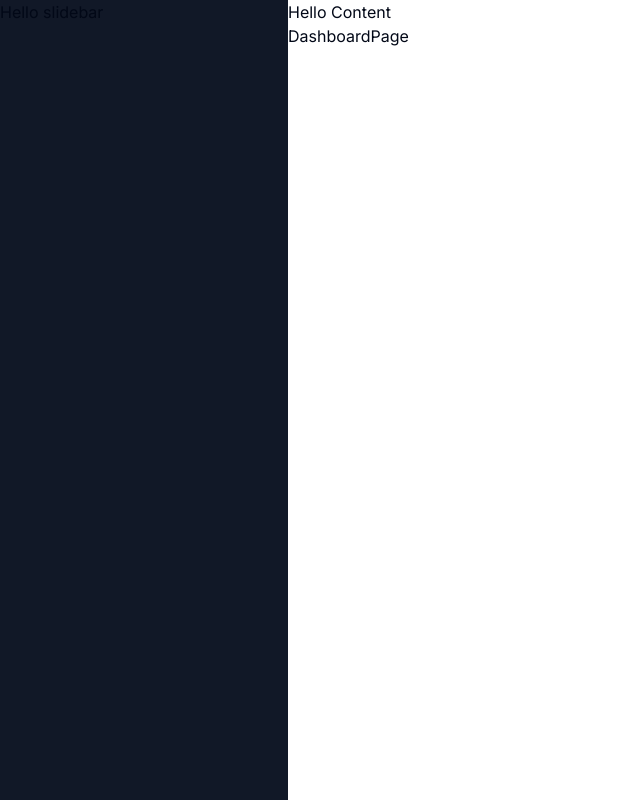
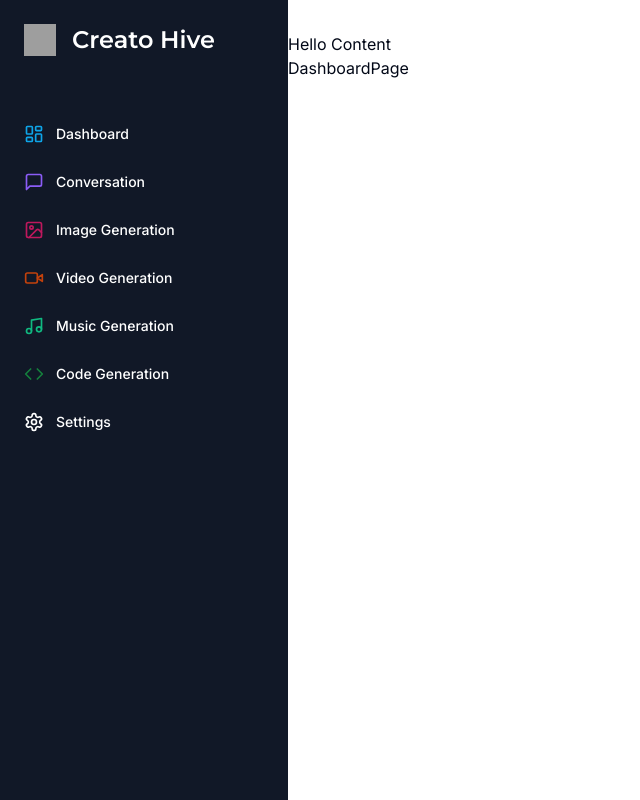
Before and after one commit to Amaljith64/Creato-Hive-AI-SAAS-Application, a Next.js app: page /dashboard in a window 1280 px wide. Shown: the whole page, without its empty margins (0-640 px from the left). Built offline with nearby package versions, Linux system fonts and the light colour scheme; grey boxes are pictures that could not be loaded.

Commit message:
Added SideBar

```diff
--- a/app/(dashboard)/(routes)/dashboard/page.tsx
+++ b/app/(dashboard)/(routes)/dashboard/page.tsx
@@ -1,11 +1,7 @@
-import { UserButton } from "@clerk/nextjs";
-import React from "react";
-
 export default function DashboardPage() {
   return (
     <div>
       <p>DashboardPage</p>
-      <UserButton afterSignOutUrl="/"/>
     </div>
   );
 }
--- a/app/(dashboard)/layout.tsx
+++ b/app/(dashboard)/layout.tsx
@@ -1,3 +1,5 @@
+import Navbar from "@/components/navbar";
+import Sidebar from "@/components/sidebar";
 
 export default function DashboardLayout({children}: {children: React.ReactNode}) {
   return (
@@ -6,10 +8,11 @@
         md:w-72 md:flex-col md:fixed md:inset-y-0
         z-[80] bg-gray-900">
             <div>
-                Hello slidebar
+                <Sidebar/>
             </div>
         </div>
         <main className="md:pl-72">
+            <Navbar/>
             Hello Content
             {children}
 
--- /dev/null
+++ b/components/mobile-sidebar.tsx
@@ -0,0 +1,23 @@
+"use client";
+
+import { Menu } from "lucide-react";
+import { Button } from "./ui/button";
+import { Sheet, SheetContent, SheetTrigger } from "./ui/sheet";
+import Sidebar from "./sidebar";
+
+function MobileSidebar() {
+  return (
+    <Sheet>
+      <SheetTrigger>
+        <Button variant="ghost" size="icon" className="md:hidden">
+          <Menu />
+        </Button>
+      </SheetTrigger>
+      <SheetContent side="left" className="p-0">
+        <Sidebar />
+      </SheetContent>
+    </Sheet>
+  );
+}
+
+export default MobileSidebar;
--- /dev/null
+++ b/components/navbar.tsx
@@ -0,0 +1,17 @@
+import React from 'react'
+import { UserButton } from '@clerk/nextjs'
+import MobileSidebar from './mobile-sidebar'
+
+const Navbar = () => {
+  return (
+    <div className='flex items-center p-4'>
+        <MobileSidebar/>
+        <div className='flex w-full justify-end'>
+            <UserButton afterSignOutUrl='/'/>
+        </div>
+
+    </div>
+  )
+}
+
+export default Navbar
--- /dev/null
+++ b/components/sidebar.tsx
@@ -0,0 +1,95 @@
+"use client";
+
+import Image from "next/image";
+import Link from "next/link";
+import { Montserrat } from "next/font/google";
+import { cn } from "@/lib/utils";
+import {LayoutDashboard, MessageSquare, ImageIcon, VideoIcon, Music, Code, Settings} from "lucide-react"
+
+const montserrat = Montserrat({
+    weight: "600",
+    subsets: ["latin"]
+})
+
+const routes = [
+    {
+        label : "Dashboard",
+        icon: LayoutDashboard,
+        href : "/dashboard",
+        color : "text-sky-500"
+    },
+    {
+        label: "Conversation",
+        icon: MessageSquare,
+        href : "/conversation",
+        color : "text-violet-500"
+    },
+    {
+        label: "Image Generation",
+        icon: ImageIcon,
+        href : "/image",
+        color : "text-pink-700"
+    },
+    {
+        label: "Video Generation",
+        icon: VideoIcon,
+        href : "/video",
+        color : "text-orange-700"
+    },
+    {
+        label: "Music Generation",
+        icon: Music,
+        href : "/music",
+        color : "text-emerald-500"
+    },
+    {
+        label: "Code Generation",
+        icon: Code,
+        href : "/code",
+        color : "text-green-700"
+    },
+    {
+        label: "Settings",
+        icon: Settings,
+        href : "/settings",
+    }
+]
+
+function Sidebar() {
+  return (
+    <div
+      className="space-y-4 py-4 flex flex-col h-full
+    bg-[#111827] text-white"
+    >
+      <div className="px-3 py-2 flex-1">
+        <Link href="/dashboard" className="flex items-center pl-3 mb-14">
+            <div className="relative w-8 h-8 mr-4">
+
+            <Image fill src="/logo.png" alt="logo" />
+            </div>
+            <h1 className={cn ("text-2xl font-bold",
+            montserrat.className)}>Creato Hive</h1>
+
+        </Link>
+        <div className="space-y-1">
+            {routes.map((route) => (
+                <Link
+                href={route.href}
+                key={route.href}
+                className="text-sm group flex p-3 w-full justify-start
+                font-medium cursor-pointer hover:text-white hover:bg-white/10
+                rounded-lg transition">
+                    <div className="flex items-center flex-1">
+                        <route.icon className={cn ("h-5 w-5 mr-3",route.color)} />
+                        {route.label}
+                    </div>
+                </Link>
+            ))}
+
+        </div>
+      </div>
+    </div>
+  );
+}
+
+export default Sidebar;
--- /dev/null
+++ b/components/ui/sheet.tsx
@@ -0,0 +1,144 @@
+"use client"
+
+import * as React from "react"
+import * as SheetPrimitive from "@radix-ui/react-dialog"
+import { cva, type VariantProps } from "class-variance-authority"
+import { X } from "lucide-react"
+
+import { cn } from "@/lib/utils"
+
+const Sheet = SheetPrimitive.Root
+
+const SheetTrigger = SheetPrimitive.Trigger
+
+const SheetClose = SheetPrimitive.Close
+
+const SheetPortal = ({
+  className,
+  ...props
+}: SheetPrimitive.DialogPortalProps) => (
+  <SheetPrimitive.Portal className={cn(className)} {...props} />
+)
+SheetPortal.displayName = SheetPrimitive.Portal.displayName
+
+const SheetOverlay = React.forwardRef<
+  React.ElementRef<typeof SheetPrimitive.Overlay>,
+  React.ComponentPropsWithoutRef<typeof SheetPrimitive.Overlay>
+>(({ className, ...props }, ref) => (
+  <SheetPrimitive.Overlay
+    className={cn(
+      "fixed inset-0 z-50 bg-background/80 backdrop-blur-sm data-[state=open]:animate-in data-[state=closed]:animate-out data-[state=closed]:fade-out-0 data-[state=open]:fade-in-0",
+      className
+    )}
+    {...props}
+    ref={ref}
+  />
+))
+SheetOverlay.displayName = SheetPrimitive.Overlay.displayName
+
+const sheetVariants = cva(
+  "fixed z-50 gap-4 bg-background p-6 shadow-lg transition ease-in-out data-[state=open]:animate-in data-[state=closed]:animate-out data-[state=closed]:duration-300 data-[state=open]:duration-500",
+  {
+    variants: {
+      side: {
+        top: "inset-x-0 top-0 border-b data-[state=closed]:slide-out-to-top data-[state=open]:slide-in-from-top",
+        bottom:
+          "inset-x-0 bottom-0 border-t data-[state=closed]:slide-out-to-bottom data-[state=open]:slide-in-from-bottom",
+        left: "inset-y-0 left-0 h-full w-3/4 border-r data-[state=closed]:slide-out-to-left data-[state=open]:slide-in-from-left sm:max-w-sm",
+        right:
+          "inset-y-0 right-0 h-full w-3/4  border-l data-[state=closed]:slide-out-to-right data-[state=open]:slide-in-from-right sm:max-w-sm",
+      },
+    },
+    defaultVariants: {
+      side: "right",
+    },
+  }
+)
+
+interface SheetContentProps
+  extends React.ComponentPropsWithoutRef<typeof SheetPrimitive.Content>,
+    VariantProps<typeof sheetVariants> {}
+
+const SheetContent = React.forwardRef<
+  React.ElementRef<typeof SheetPrimitive.Content>,
+  SheetContentProps
+>(({ side = "right", className, children, ...props }, ref) => (
+  <SheetPortal>
+    <SheetOverlay />
+    <SheetPrimitive.Content
+      ref={ref}
+      className={cn(sheetVariants({ side }), className)}
+      {...props}
+    >
+      {children}
+      <SheetPrimitive.Close className="absolute right-4 top-4 rounded-sm opacity-70 ring-offset-background transition-opacity hover:opacity-100 focus:outline-none focus:ring-2 focus:ring-ring focus:ring-offset-2 disabled:pointer-events-none data-[state=open]:bg-secondary">
+        <X className="h-4 w-4" />
+        <span className="sr-only">Close</span>
+      </SheetPrimitive.Close>
+    </SheetPrimitive.Content>
+  </SheetPortal>
+))
+SheetContent.displayName = SheetPrimitive.Content.displayName
+
+const SheetHeader = ({
+  className,
+  ...props
+}: React.HTMLAttributes<HTMLDivElement>) => (
+  <div
+    className={cn(
+      "flex flex-col space-y-2 text-center sm:text-left",
+      className
+    )}
+    {...props}
+  />
+)
+SheetHeader.displayName = "SheetHeader"
+
+const SheetFooter = ({
+  className,
+  ...props
+}: React.HTMLAttributes<HTMLDivElement>) => (
+  <div
+    className={cn(
+      "flex flex-col-reverse sm:flex-row sm:justify-end sm:space-x-2",
+      className
+    )}
+    {...props}
+  />
+)
+SheetFooter.displayName = "SheetFooter"
+
+const SheetTitle = React.forwardRef<
+  React.ElementRef<typeof SheetPrimitive.Title>,
+  React.ComponentPropsWithoutRef<typeof SheetPrimitive.Title>
+>(({ className, ...props }, ref) => (
+  <SheetPrimitive.Title
+    ref={ref}
+    className={cn("text-lg font-semibold text-foreground", className)}
+    {...props}
+  />
+))
+SheetTitle.displayName = SheetPrimitive.Title.displayName
+
+const SheetDescription = React.forwardRef<
+  React.ElementRef<typeof SheetPrimitive.Description>,
+  React.ComponentPropsWithoutRef<typeof SheetPrimitive.Description>
+>(({ className, ...props }, ref) => (
+  <SheetPrimitive.Description
+    ref={ref}
+    className={cn("text-sm text-muted-foreground", className)}
+    {...props}
+  />
+))
+SheetDescription.displayName = SheetPrimitive.Description.displayName
+
+export {
+  Sheet,
+  SheetTrigger,
+  SheetClose,
+  SheetContent,
+  SheetHeader,
+  SheetFooter,
+  SheetTitle,
+  SheetDescription,
+}
--- a/package.json
+++ b/package.json
@@ -10,6 +10,7 @@
   },
   "dependencies": {
     "@clerk/nextjs": "^4.23.2",
+    "@radix-ui/react-dialog": "^1.0.4",
     "@radix-ui/react-slot": "^1.0.2",
     "@types/node": "20.4.5",
     "@types/react": "18.2.18",
```
Also changed, not shown: 1 other file (tests, documents, lock files or other folders).
